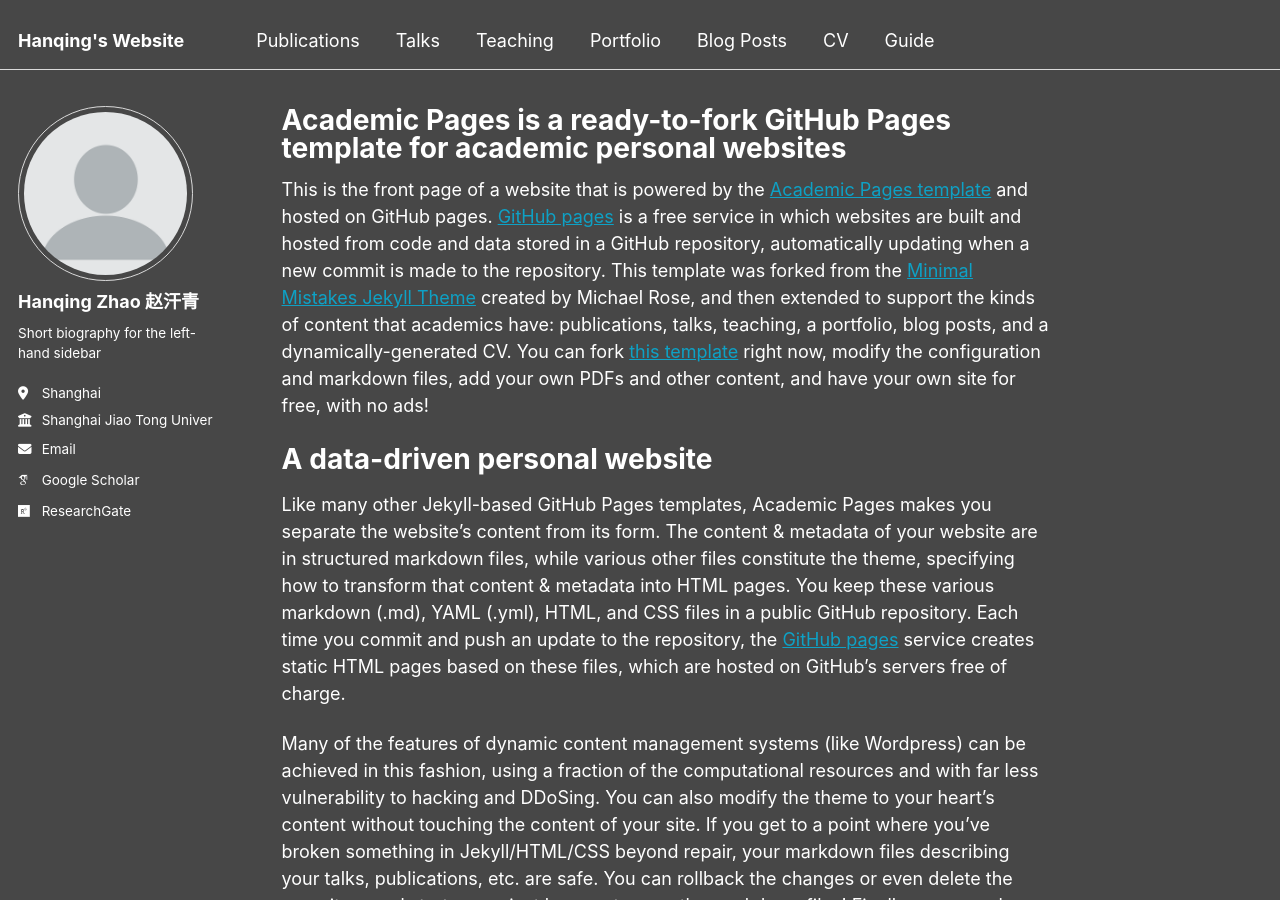
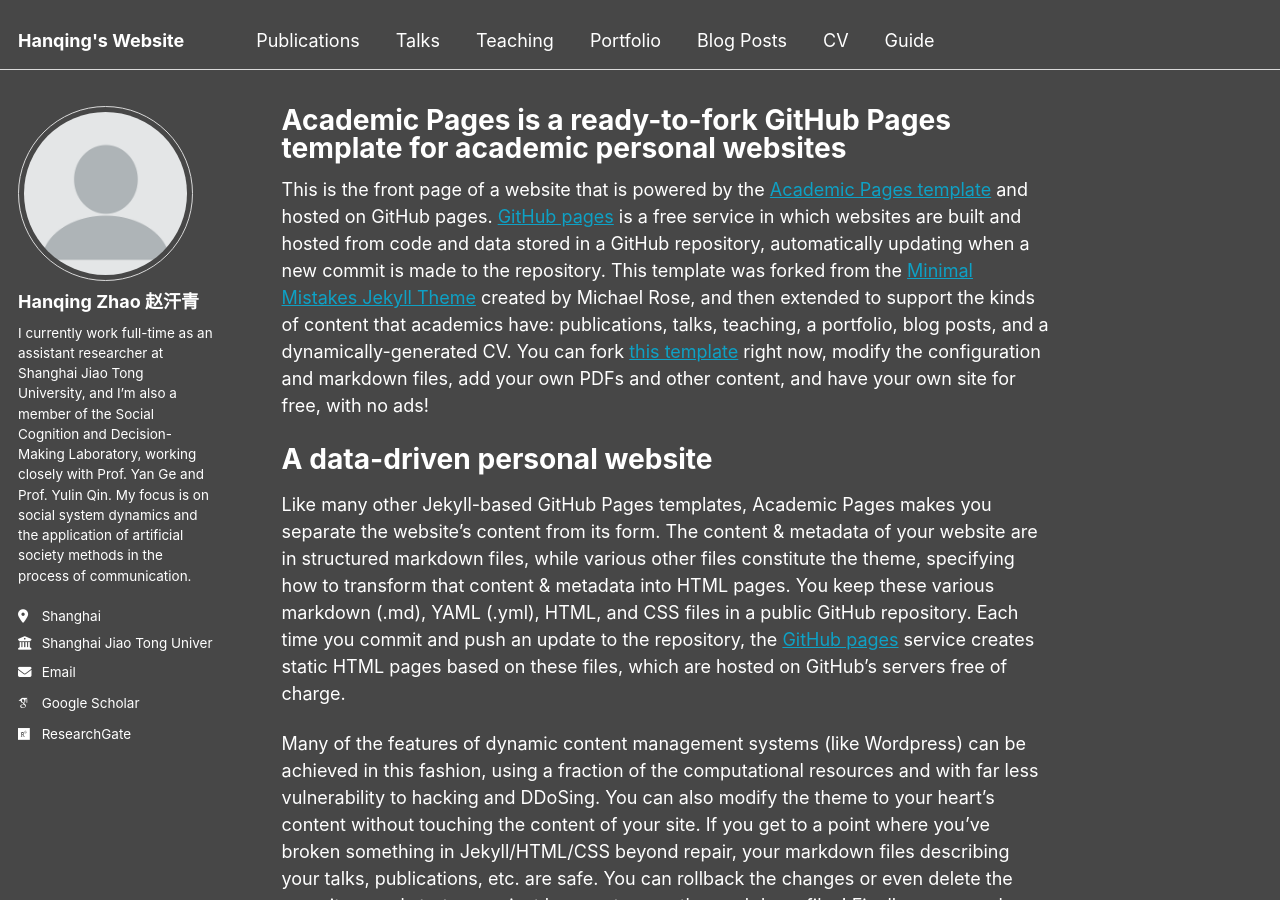
Before and after one commit to hqzhao01/hqzhao01.github.io, a Jekyll site: the page built from _pages/about.md, in a window 1280 px wide and 900 px high. Built offline with Jekyll 4.4.1, drawn with Linux system fonts in a browser that asks for light colours; some web fonts are replaced.

Commit message:
Update _config.yml

```diff
--- a/_config.yml
+++ b/_config.yml
@@ -25,7 +25,7 @@ author:
   avatar           : "profile.png"
   name             : "Hanqing Zhao 赵汗青"
   pronouns         : # example: "she/her"
-  bio              : "Short biography for the left-hand sidebar"
+  bio              : "I currently work full-time as an assistant researcher at Shanghai Jiao Tong University, and I’m also a member of the Social Cognition and Decision-Making Laboratory, working closely with Prof. Yan Ge and Prof. Yulin Qin. My focus is on social system dynamics and the application of artificial society methods in the process of communication."
   location         : "Shanghai"
   employer         : "Shanghai Jiao Tong University(SJTU)"
   uri              : # URL
```
